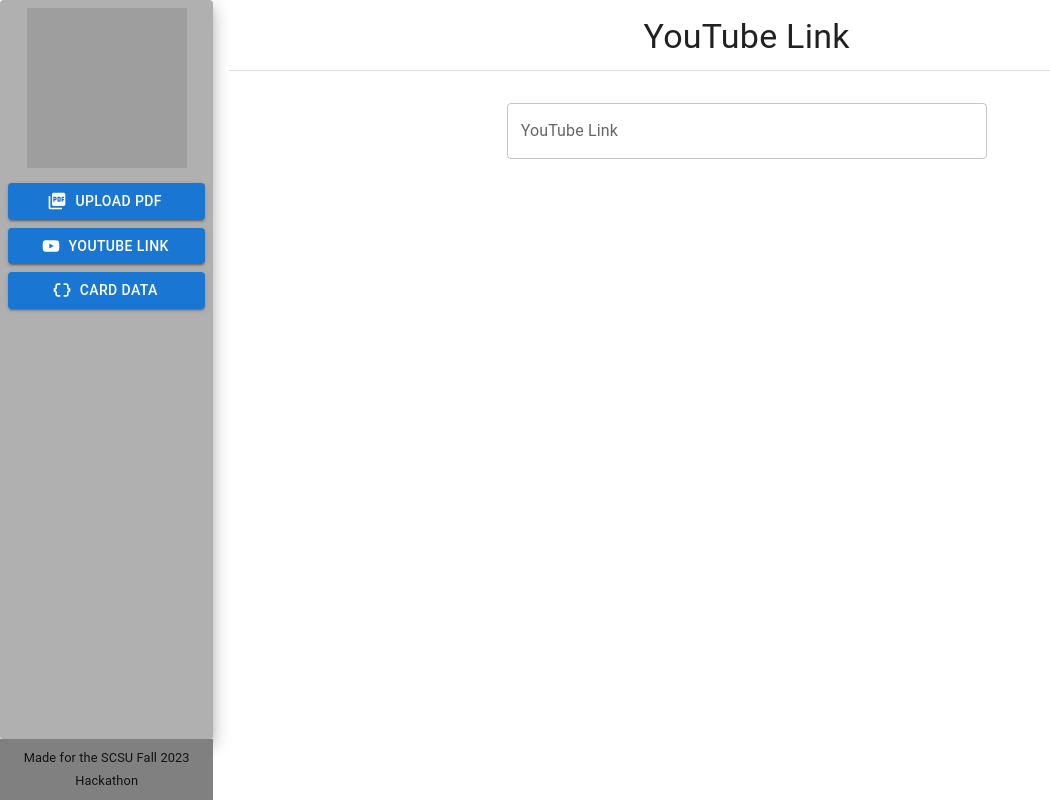
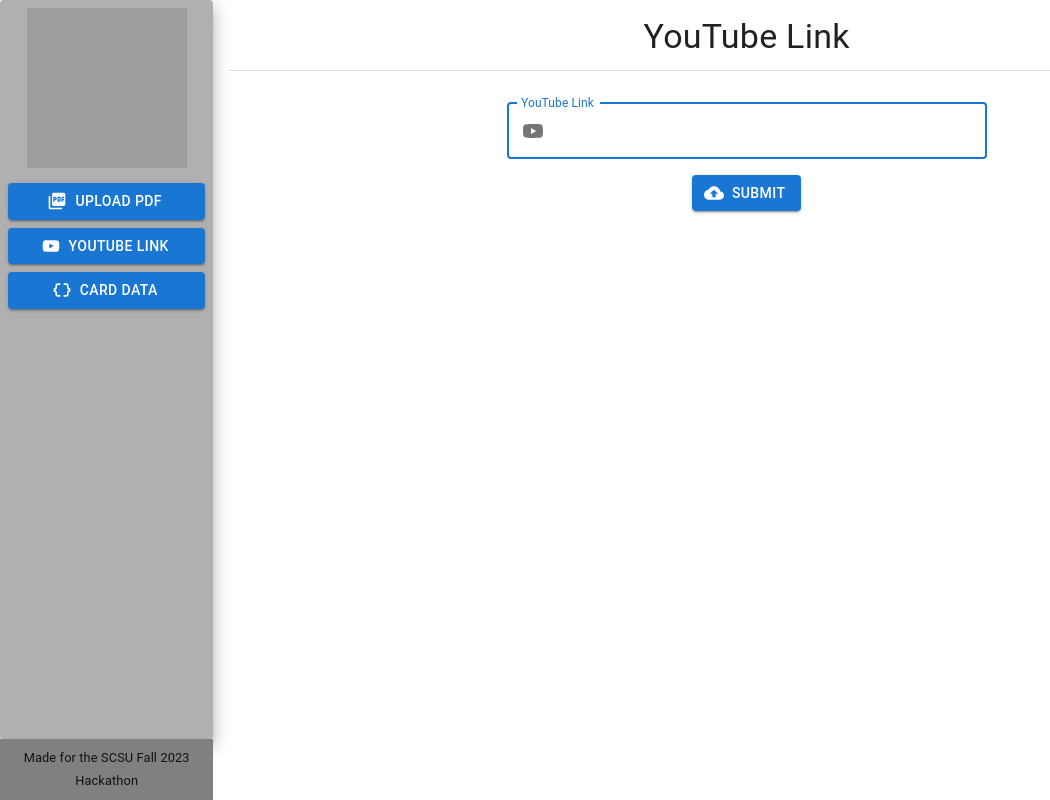
Before and after one commit to ashesh808/SCSUHackathonNov2023, a Next.js app in the folder client/: page /YouTubeLink in a window 1280 px wide. Shown: the whole page, without its empty margins (0-1050 px from the left). Built offline with nearby package versions, Linux system fonts and the light colour scheme; grey boxes are pictures that could not be loaded.

Commit message:
Add routing to youtube link page

```diff
--- a/client/pages/YouTubeLink.js
+++ b/client/pages/YouTubeLink.js
@@ -1,13 +1,63 @@
-import { Box, TextField, Typography, Input, IconButton } from "@mui/material";
+import React from "react";
+import { Box, TextField, InputAdornment, Button } from "@mui/material";
+import { useRouter } from 'next/router'
 import PageHeader from '../components/PageHeader'
+import YouTubeIcon from '@mui/icons-material/YouTube';
+import BackupIcon from '@mui/icons-material/Backup';
+import WaitModal from "@/components/WaitModal";
 
 export default function YouTubeLink () {
+  const router = useRouter()
+  const [waiting, setWaiting] = React.useState(false)
+
+  function onSubmit (acceptedFiles) {
+    setWaiting (true)
+
+    // This is where we make our first API call
+    fetch('https://jsonplaceholder.typicode.com/todos/1')
+    .then(response => response.json())
+    .then(data => {
+      // Close the WaitModal after receiving the response
+      setWaiting(false);
+
+      // Additional logic with the response data
+      alert(JSON.stringify (data));
+
+      router.push('/Flashcards')
+    })
+    .catch(error => {
+      // Handle errors, close the WaitModal, and show an error message
+      setWaiting(false);
+      console.error("Error fetching data:", error);
+      alert("Error fetching data. Please try again.\n" + error);
+    })
+  }
+
   return (
     <Box>
       <PageHeader title="YouTube Link" />
-      <Box style={{display: "flex", justifyContent: "center"}}>
-        <TextField id="youtubelink" label="YouTube Link" variant="outlined" fullWidth style={{maxWidth: "30rem"}} />
+      <Box style={{display: "flex", alignItems: "center", flexDirection: "column", gap: "1rem"}}>
+        <TextField
+          id="youtubelink"
+          label="YouTube Link"
+          variant="outlined"
+          fullWidth
+          autoFocus
+          style={{maxWidth: "30rem"}}
+          InputProps={{
+            startAdornment: (
+              <InputAdornment position="start">
+                <YouTubeIcon />
+              </InputAdornment>
+            ),
+          }}
+        />
+        <Button startIcon={<BackupIcon />} variant="contained" onClick={onSubmit}>
+          Submit
+        </Button>
       </Box>
+
+      <WaitModal open={waiting} />
     </Box>
   );
 }
```
